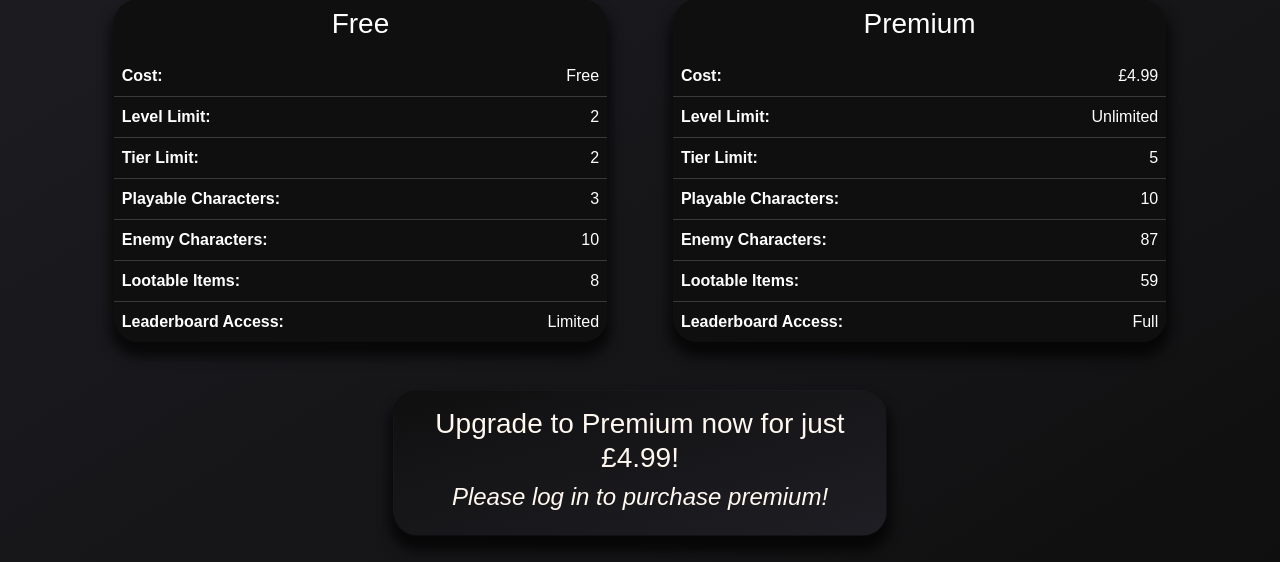
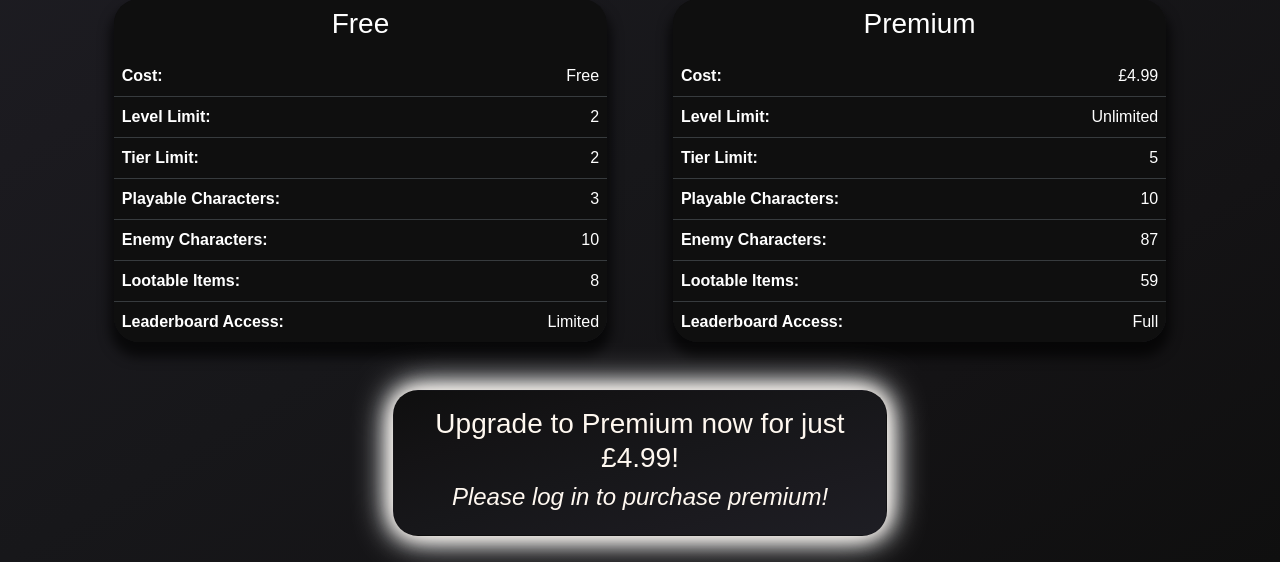
Before and after one commit to BAK2K3/CIRPG, a Django app: page /premium/ in a window 1280 px wide. Shown: the part 238-800 px from the top of the page. Run offline with Django 3.2, Linux system fonts and the light colour scheme; some libraries are stand-ins or nearby versions; some web fonts are replaced.

Commit message:
Add glow effect for non-premium.

```diff
--- a/premium/templates/premium/premium.html
+++ b/premium/templates/premium/premium.html
@@ -90,8 +90,8 @@
                 </table>
             </div>
             <!-- CTA -->
-            <div class="col-10 col-md-5 col-xxl-3 my-3 mt-md-5 order-2 order-md-3 order-xxl-2">
-                <div class="card polymorphism cta-container text-center p-3">
+            <div class="col-10 col-md-5 col-xxl-3 my-4 mt-md-5 order-2 order-md-3 order-xxl-2">
+                <div class="card polymorphism cta-container text-center p-3 {% if not current_profile.paid %} rarity rarity-uncommon {% endif %}">
                     <h3>Upgrade to Premium now for just £4.99!</h3>
                     {% if user.is_authenticated %}
                         {% if current_profile.paid %}
```
